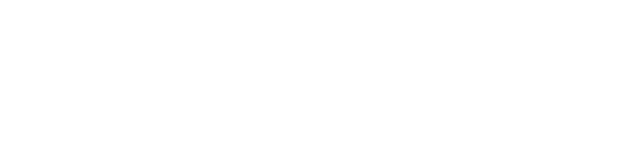
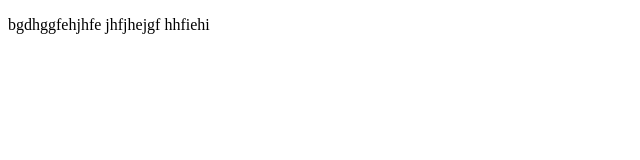
Before and after one commit to SONJUPHERO/my-site, a plain HTML site: page index.html in a window 1280 px wide. Shown: the whole page, without its empty margins (0-640 px from the left). Drawn offline with Linux system fonts and the light colour scheme.

Commit message:
hfd jcbj

```diff
--- a/index.html
+++ b/index.html
@@ -6,6 +6,7 @@
     <title>Document</title>
 </head>
 <body>
+    <p>bgdhggfehjhfe jhfjhejgf hhfiehi</p>
 
 </body>
 </html>
```
